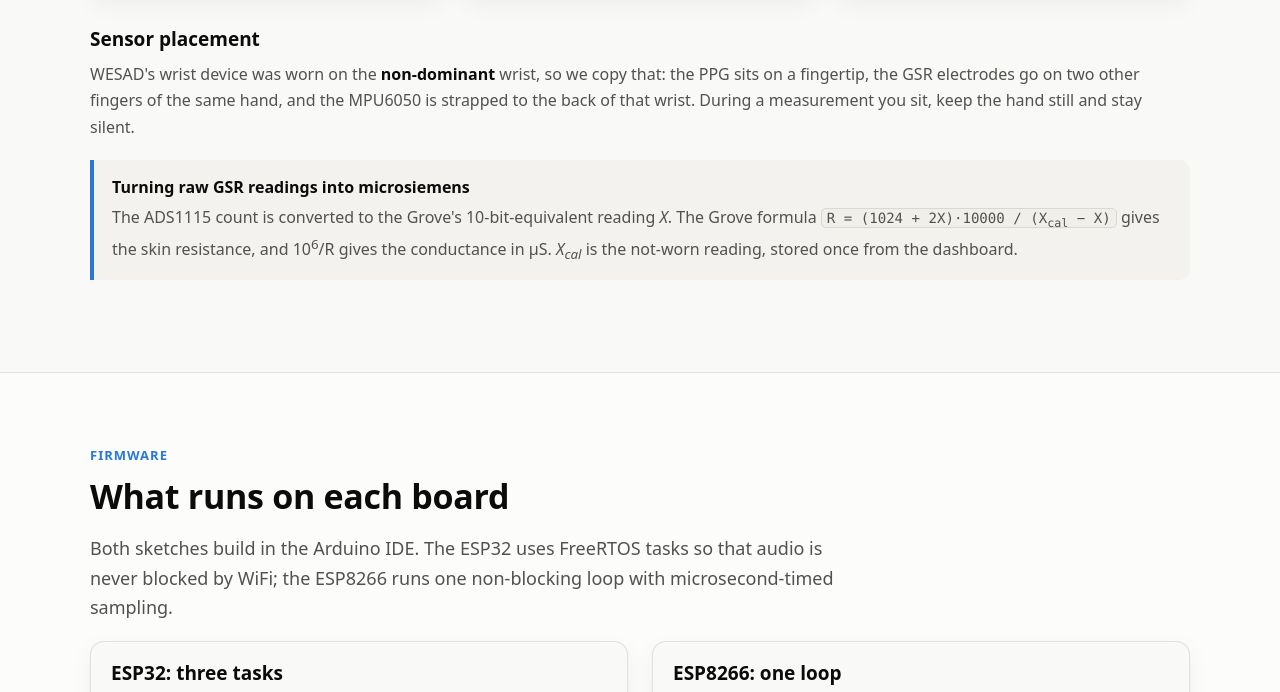
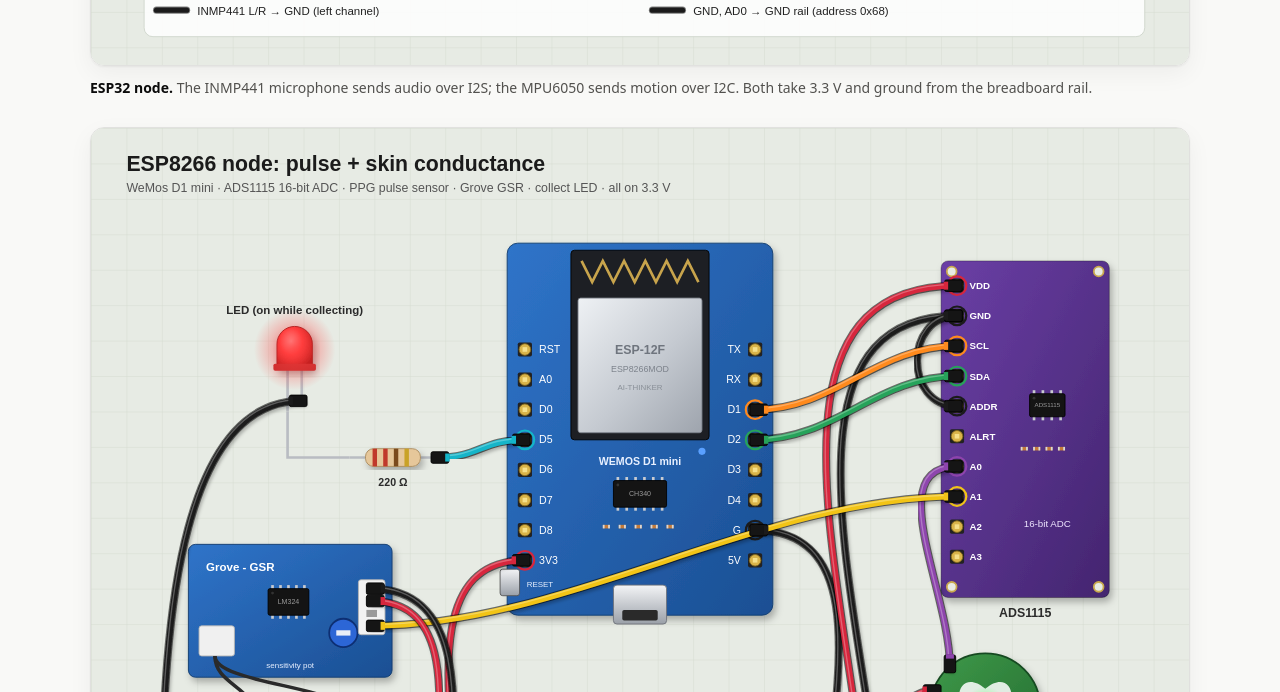
Before and after one commit to AmirMohammad-Nouri/edge-ai-stress-sense, a plain HTML site: page docs/index.html in a window 1280 px wide. Shown: the part 4810-5502 px from the top of the page. Drawn offline with Linux system fonts and the light colour scheme.

Commit message:
Add realistic wiring illustrations for both boards
- docs/images/wiring_esp32.svg and wiring_esp8266.svg: breadboard-style
  drawings of the boards, sensor modules and jumper wires, generated from the
  real pin orders by docs/images/draw_wiring.py
- README: illustrations replace the text wiring diagram
- Website: illustrations with captions in the Hardware section

```diff
--- a/docs/assets/site.css
+++ b/docs/assets/site.css
@@ -217,3 +217,8 @@ footer a { color: var(--text-secondary); }
   .stat .v { font-size: 24px; }
   .hero-pulse { display: none; }
 }
+
+/* ---- wiring illustrations ---- */
+figure.wiring { margin: 28px 0; }
+figure.wiring img { width: 100%; height: auto; display: block; border-radius: 14px; border: 1px solid var(--border); box-shadow: var(--shadow); }
+figure.wiring figcaption { color: var(--text-secondary); font-size: 14px; margin-top: 10px; }
--- a/docs/index.html
+++ b/docs/index.html
@@ -112,6 +112,15 @@
     <h2>Sensors, boards and wiring</h2>
     <p class="lead">Every sensor runs at 3.3 V. The ESP8266 has only one analog input, but the pulse sensor and the skin-conductance
       sensor are both analog, so an <strong>ADS1115</strong> 16-bit ADC digitises both and hands the values over I2C.</p>
+
+    <figure class="wiring">
+      <img src="images/wiring_esp32.svg" alt="ESP32 DevKitC wired to an INMP441 microphone (WS to GPIO25, SCK to GPIO26, SD to GPIO27) and an MPU6050 GY-521 (SDA to GPIO21, SCL to GPIO32), powered from a 3.3 V breadboard rail" width="1240" height="1060" loading="lazy">
+      <figcaption><strong>ESP32 node.</strong> The INMP441 microphone sends audio over I2S; the MPU6050 sends motion over I2C. Both take 3.3 V and ground from the breadboard rail.</figcaption>
+    </figure>
+    <figure class="wiring">
+      <img src="images/wiring_esp8266.svg" alt="WeMos D1 mini wired to an ADS1115 ADC (SCL to D1, SDA to D2); the PPG pulse sensor goes to ADS1115 A0 and the Grove GSR to A1; an LED with a 220 ohm resistor is on D5" width="1240" height="1060" loading="lazy">
+      <figcaption><strong>ESP8266 node.</strong> The pulse sensor and the GSR feed the ADS1115, which the D1 mini reads over I2C. D5 drives the collect LED through a 220 Ω resistor.</figcaption>
+    </figure>
 
     <div class="grid-2">
       <div>
```
Also changed, not shown: docs/images/wiring_esp32.svg (added), docs/images/wiring_esp8266.svg (added), 2 other files.
